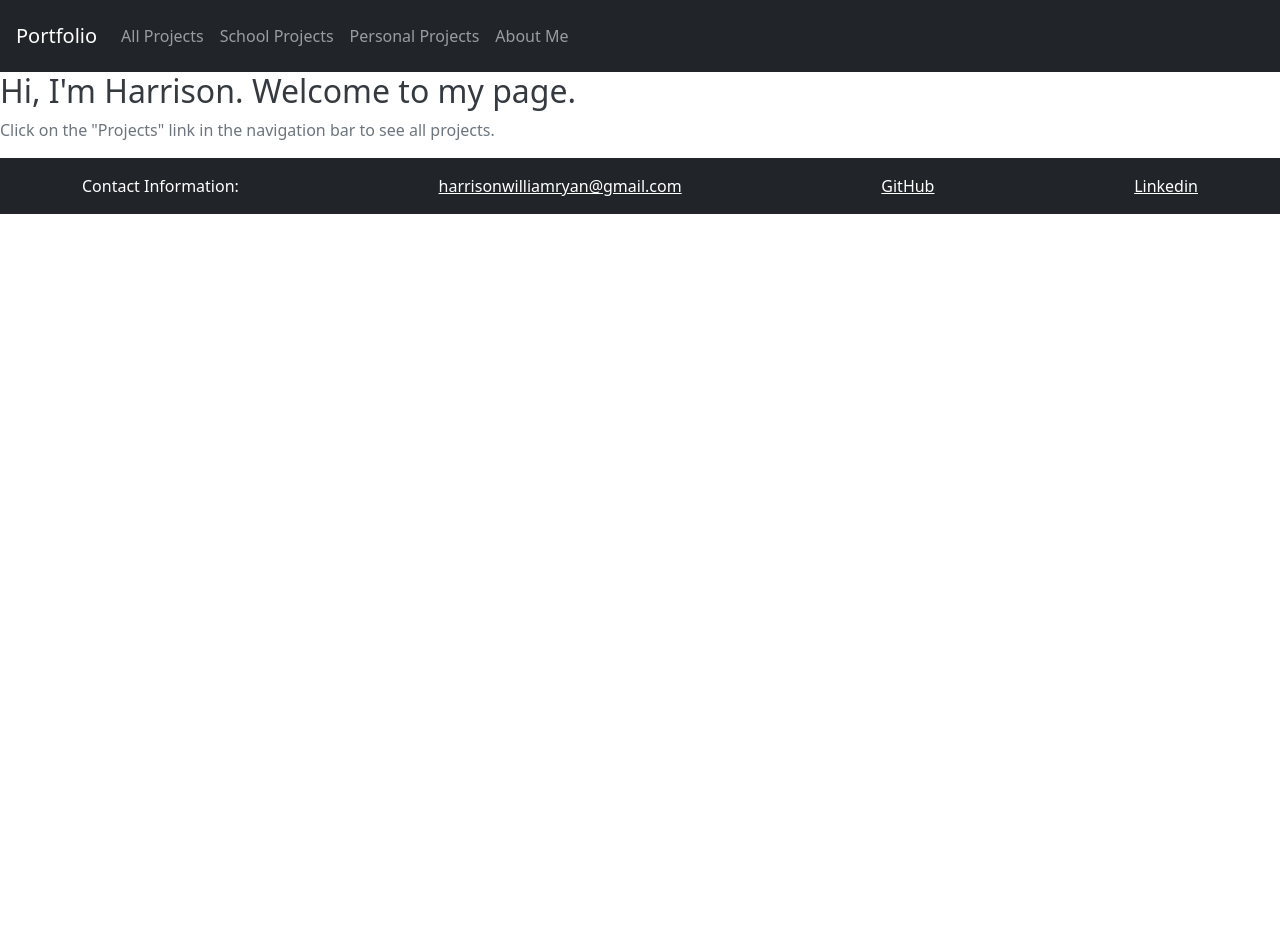
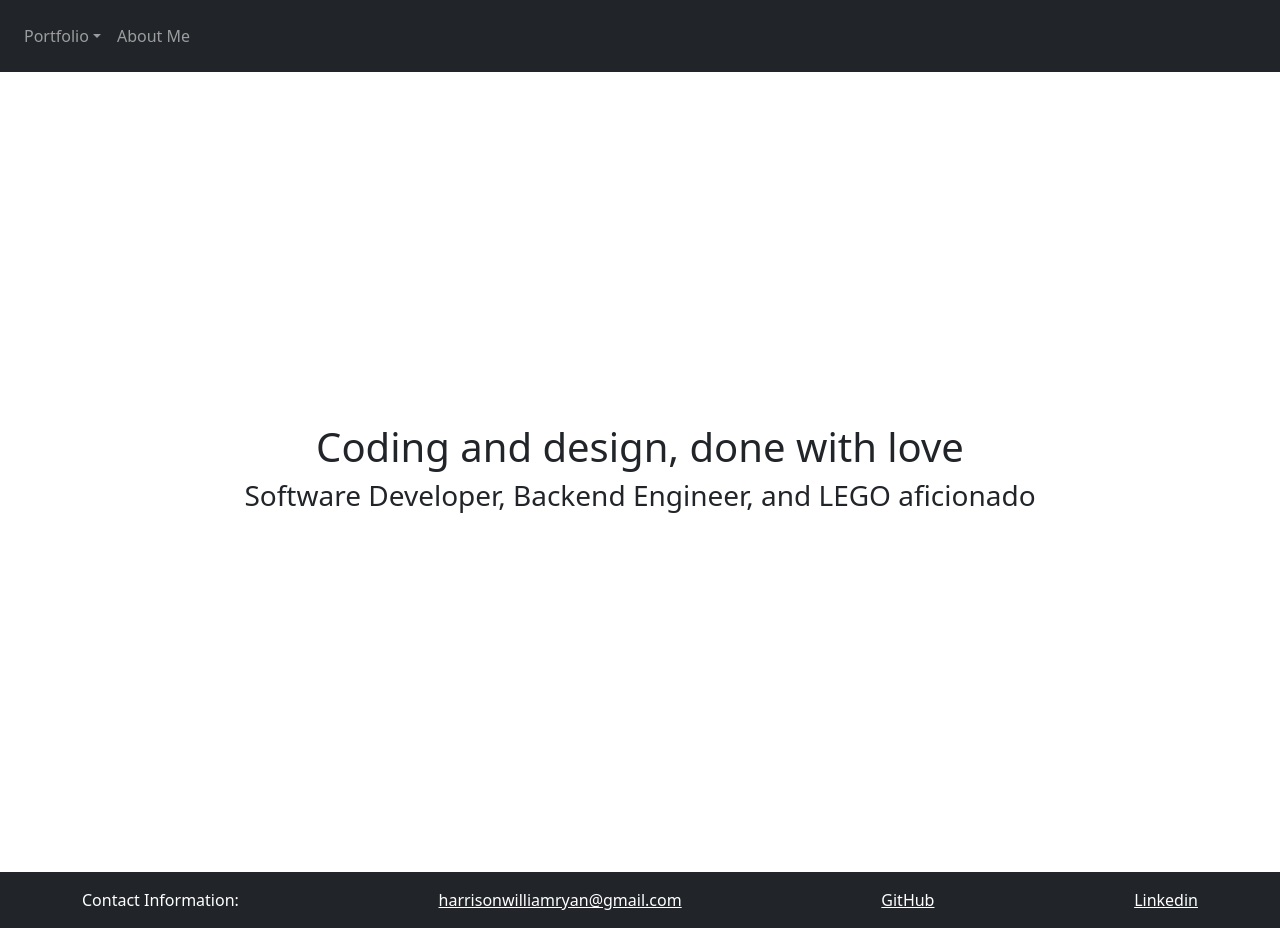
Before and after one commit to hwryan12/portfolio, a React (Create React App) app: page / in a window 1280 px wide. Before the commit the page ends 800 px from the top, so only its background shows below. Built offline with nearby package versions, Linux system fonts and the light colour scheme.

Commit message:
refactor: Change welcome and navbar links

```diff
--- a/src/components/Header.js
+++ b/src/components/Header.js
@@ -1,5 +1,5 @@
 import React, { useState } from 'react';
-import { Navbar, Nav } from 'react-bootstrap';
+import { Navbar, Nav, NavDropdown } from 'react-bootstrap';
 import { Link } from 'react-router-dom';
 import About from './About';
 
@@ -12,13 +12,13 @@ const Header = () => {
     return (
         <>
             <Navbar collapseOnSelect expand="lg" bg="dark" variant="dark" className="p-3">
-                <Navbar.Brand as={Link} to="/">Portfolio</Navbar.Brand>
                 <Navbar.Toggle aria-controls="responsive-navbar-nav" />
                 <Navbar.Collapse id="responsive-navbar-nav">
                     <Nav className="ml-auto">
-                        <Nav.Link as={Link} to="/projects">All Projects</Nav.Link>
-                        <Nav.Link as={Link} to="/school-projects">School Projects</Nav.Link>
-                        <Nav.Link as={Link} to="/personal-projects">Personal Projects</Nav.Link>
+                        <NavDropdown title="Portfolio" id="collasible-nav-dropdown">
+                            <NavDropdown.Item as={Link} to="/school-projects">School Projects</NavDropdown.Item>
+                            <NavDropdown.Item as={Link} to="/personal-projects">Personal Projects</NavDropdown.Item>
+                        </NavDropdown>
                         <Nav.Link onClick={handleShow}>About Me</Nav.Link>
                     </Nav>
                 </Navbar.Collapse>
--- a/src/components/Welcome.js
+++ b/src/components/Welcome.js
@@ -1,10 +1,13 @@
 import React from 'react';
+import styles from './Welcome.module.css';
 
 const Welcome = () => {
     return (
-        <div>
-            <h2>Hi, I'm Harrison. Welcome to my page.</h2>
-            <p>Click on the "Projects" link in the navigation bar to see all projects.</p>
+        <div className={styles.container}>
+            <div className={styles.textContainer}>
+                <h1>Coding and design, done with love</h1>
+                <h3>Software Developer, Backend Engineer, and LEGO aficionado</h3>
+            </div>
         </div>
     );
 };
--- /dev/null
+++ b/src/components/Welcome.module.css
@@ -0,0 +1,11 @@
+.container {
+  display: flex;
+  justify-content: center;
+  align-items: center;
+  height: 100vh;
+  text-align: center;
+}
+
+.textContainer {
+
+}
```
